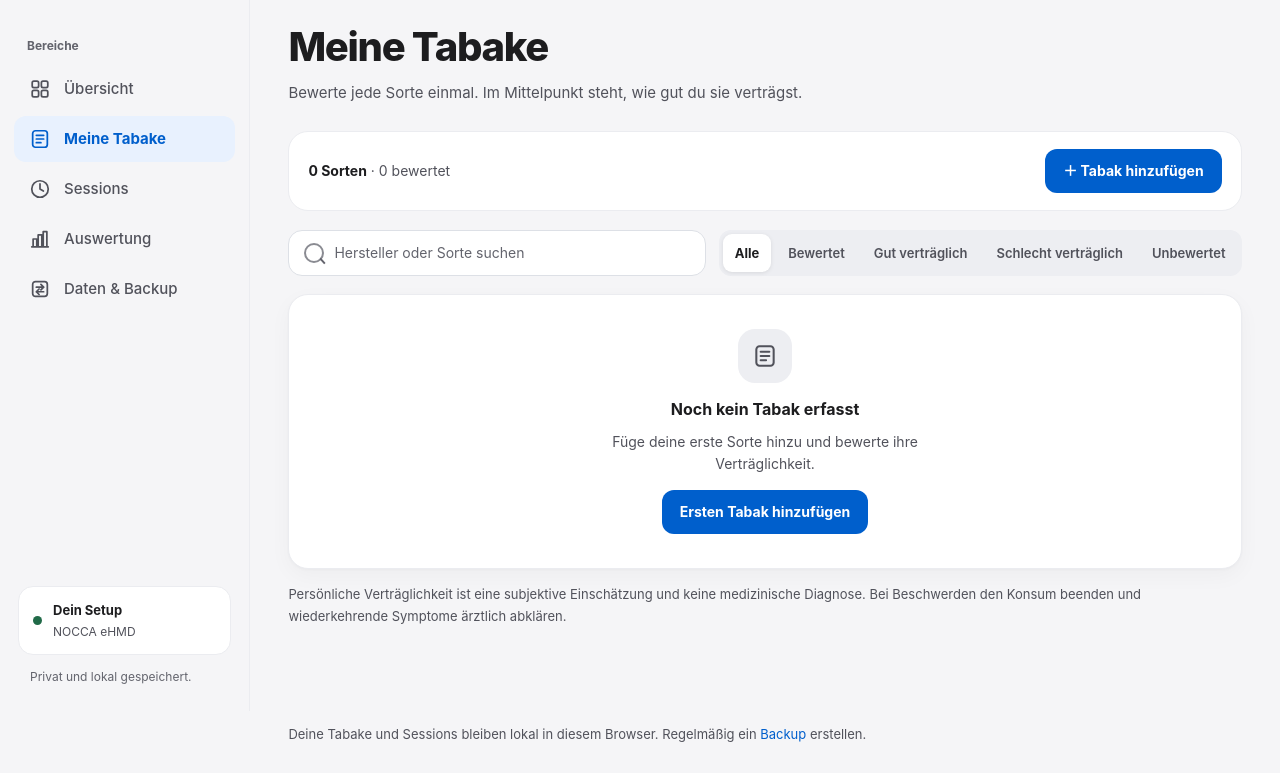
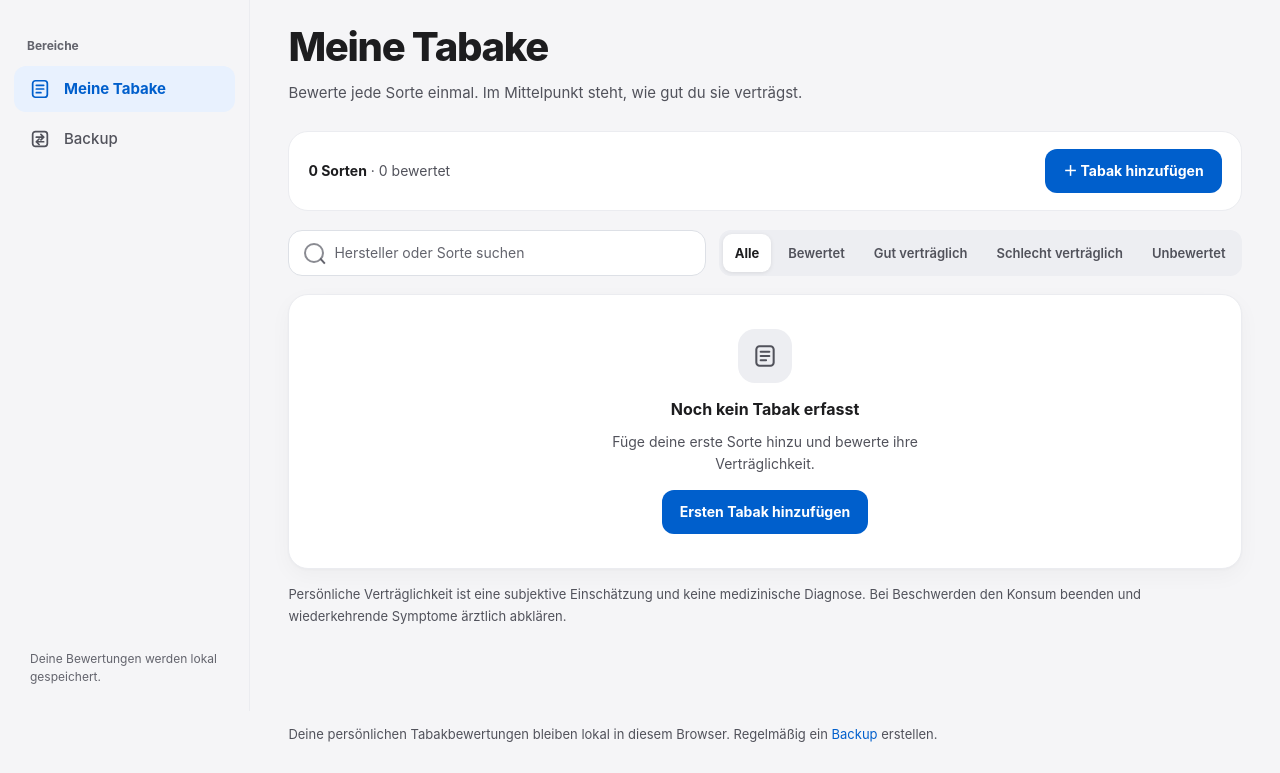
Before and after one commit to thomasasen/shishatabak, a plain HTML site: page index.html in a window 1280 px wide. Shown: the part 89-862 px from the top of the page. Drawn offline with Linux system fonts and the light colour scheme.

Commit message:
design: simplify navigation to Meine Tabake and Backup, remove session dashboard

```diff
--- a/index.html
+++ b/index.html
@@ -6,8 +6,8 @@
   <meta name="color-scheme" content="light dark">
   <meta name="theme-color" content="#F5F5F7" media="(prefers-color-scheme: light)">
   <meta name="theme-color" content="#111214" media="(prefers-color-scheme: dark)">
-  <meta name="description" content="Privates Tabakjournal: Sammlung, Packungsbestand und Sessions. Persönliche Daten bleiben lokal im Browser.">
-  <title>Tabakjournal · Meine Tabake</title>
+  <meta name="description" content="Privates Tabakjournal: persönliche Verträglichkeitsbewertungen und Geschmack deiner Tabake. Daten bleiben lokal im Browser.">
+  <title>Meine Tabake · Verträglichkeit bewerten</title>
   <link rel="icon" href="./favicon.svg" type="image/svg+xml">
   <link rel="stylesheet" href="./styles.css">
   <script src="./catalog.js" defer></script>
@@ -15,10 +15,7 @@
 </head>
 <body>
   <svg class="icon-sprite" xmlns="http://www.w3.org/2000/svg" aria-hidden="true" focusable="false">
-    <symbol id="i-overview" viewBox="0 0 24 24"><rect x="3.5" y="3.5" width="7" height="7" rx="1.8"/><rect x="13.5" y="3.5" width="7" height="7" rx="1.8"/><rect x="3.5" y="13.5" width="7" height="7" rx="1.8"/><rect x="13.5" y="13.5" width="7" height="7" rx="1.8"/></symbol>
     <symbol id="i-collection" viewBox="0 0 24 24"><rect x="4" y="3" width="16" height="18" rx="3"/><path d="M8 8h8M8 12h8M8 16h5"/></symbol>
-    <symbol id="i-sessions" viewBox="0 0 24 24"><circle cx="12" cy="12" r="9"/><path d="M12 6.5V12l3.7 2.2"/></symbol>
-    <symbol id="i-insights" viewBox="0 0 24 24"><path d="M4.5 19.5V12h4v7.5M10 19.5V7.5h4v12M15.5 19.5V4h4v15.5M3 20.5h18"/></symbol>
     <symbol id="i-data" viewBox="0 0 24 24"><rect x="4" y="4" width="16" height="16" rx="3"/><path d="M8 10h8m-3-3 3 3-3 3M16 15H8m3-3-3 3 3 3"/></symbol>
     <symbol id="i-plus" viewBox="0 0 24 24"><path d="M12 5v14M5 12h14"/></symbol>
     <symbol id="i-search" viewBox="0 0 24 24"><circle cx="10.5" cy="10.5" r="6.5"/><path d="m15.5 15.5 5 5"/></symbol>
@@ -31,24 +28,21 @@
       <div class="brand"><span class="brand-mark" aria-hidden="true">T<span>.</span></span><span><strong>Tabakjournal</strong><small>Deine Sammlung</small></span></div>
       <div class="side-caption">Bereiche</div>
       <nav class="nav" aria-label="Hauptnavigation">
-        <button type="button" class="nav-item is-active" aria-current="page" data-view="overview" aria-label="Übersicht"><span class="nav-icon" aria-hidden="true"><svg class="ui-icon"><use href="#i-overview"/></svg></span><span class="nav-label"><span class="nav-label-full">Übersicht</span><span class="nav-label-short">Start</span></span></button>
-        <button type="button" class="nav-item" data-view="collection" aria-label="Meine Tabake"><span class="nav-icon" aria-hidden="true"><svg class="ui-icon"><use href="#i-collection"/></svg></span><span class="nav-label"><span class="nav-label-full">Meine Tabake</span><span class="nav-label-short">Tabake</span></span></button>
-        <button type="button" class="nav-item" data-view="sessions" aria-label="Sessions"><span class="nav-icon" aria-hidden="true"><svg class="ui-icon"><use href="#i-sessions"/></svg></span><span class="nav-label">Sessions</span></button>
-        <button type="button" class="nav-item" data-view="insights" aria-label="Auswertung"><span class="nav-icon" aria-hidden="true"><svg class="ui-icon"><use href="#i-insights"/></svg></span><span class="nav-label"><span class="nav-label-full">Auswertung</span><span class="nav-label-short">Analyse</span></span></button>
-        <button type="button" class="nav-item" data-view="data" aria-label="Daten und Backup"><span class="nav-icon" aria-hidden="true"><svg class="ui-icon"><use href="#i-data"/></svg></span><span class="nav-label"><span class="nav-label-full">Daten &amp; Backup</span><span class="nav-label-short">Daten</span></span></button>
+        <button type="button" class="nav-item is-active" aria-current="page" data-view="collection" aria-label="Meine Tabake"><span class="nav-icon" aria-hidden="true"><svg class="ui-icon"><use href="#i-collection"/></svg></span><span class="nav-label"><span class="nav-label-full">Meine Tabake</span><span class="nav-label-short">Tabake</span></span></button>
+        <button type="button" class="nav-item" data-view="data" aria-label="Daten und Backup"><span class="nav-icon" aria-hidden="true"><svg class="ui-icon"><use href="#i-data"/></svg></span><span class="nav-label"><span class="nav-label-full">Backup</span><span class="nav-label-short">Backup</span></span></button>
       </nav>
-      <div class="sidebar-bottom"><div class="setup-chip"><span class="live-dot" aria-hidden="true"></span><span><strong>Dein Setup</strong><small>NOCCA eHMD</small></span></div><p>Privat und lokal gespeichert.</p></div>
+      <div class="sidebar-bottom"><p>Deine Bewertungen werden lokal gespeichert.</p></div>
     </aside>
     <div class="main-wrap">
       <header class="topbar">
-        <div class="topbar-left"><span id="currentSection">Übersicht</span></div>
+        <div class="topbar-left"><span id="currentSection">Meine Tabake</span></div>
         <div class="topbar-actions">
           <span class="save-state" id="saveStatus" role="status" aria-live="polite">Lokal gespeichert</span>
           <button class="btn btn-primary btn-sm" type="button" data-action="add-tobacco" title="Tabak erfassen" aria-label="Tabak erfassen"><svg class="ui-icon" aria-hidden="true"><use href="#i-plus"/></svg><span class="action-label">Tabak erfassen</span></button>
         </div>
       </header>
       <main id="screen" class="content" tabindex="-1"></main>
-      <footer class="footer">Deine Tabake und Sessions bleiben lokal in diesem Browser. Regelmäßig ein <a href="#" data-view="data">Backup</a> erstellen.</footer>
+      <footer class="footer">Deine persönlichen Tabakbewertungen bleiben lokal in diesem Browser. Regelmäßig ein <a href="#" data-view="data">Backup</a> erstellen.</footer>
     </div>
   </div>
   <dialog id="editorDialog" class="editor-dialog" aria-labelledby="dialogTitle"><div id="dialogContent"></div></dialog>
```
